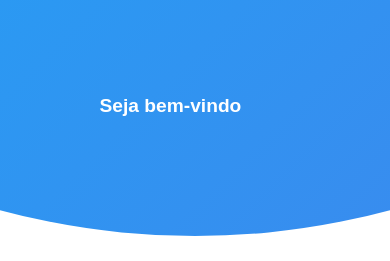
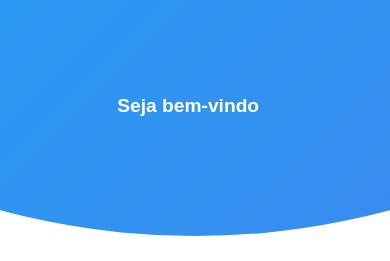
Before and after one commit to TechACS/teste, a React (Vite) app in the folder INTERFACE-PROVIDER/: page /login in a window 390 px wide. Shown: the top 261 px of the page. Built offline with nearby package versions, Linux system fonts and the light colour scheme.

Commit message:
login updated

```diff
--- a/INTERFACE-PROVIDER/src/components/Login/login.scss
+++ b/INTERFACE-PROVIDER/src/components/Login/login.scss
@@ -278,7 +278,7 @@ form.sign-in-form {
     flex-direction: row;
     justify-content: space-around;
     align-items: center;
-    padding: 2.5rem 8%;
+    padding: 1.5rem 0% 1.5rem 10%;
     grid-column: 1 / 2;
   }
 
```
